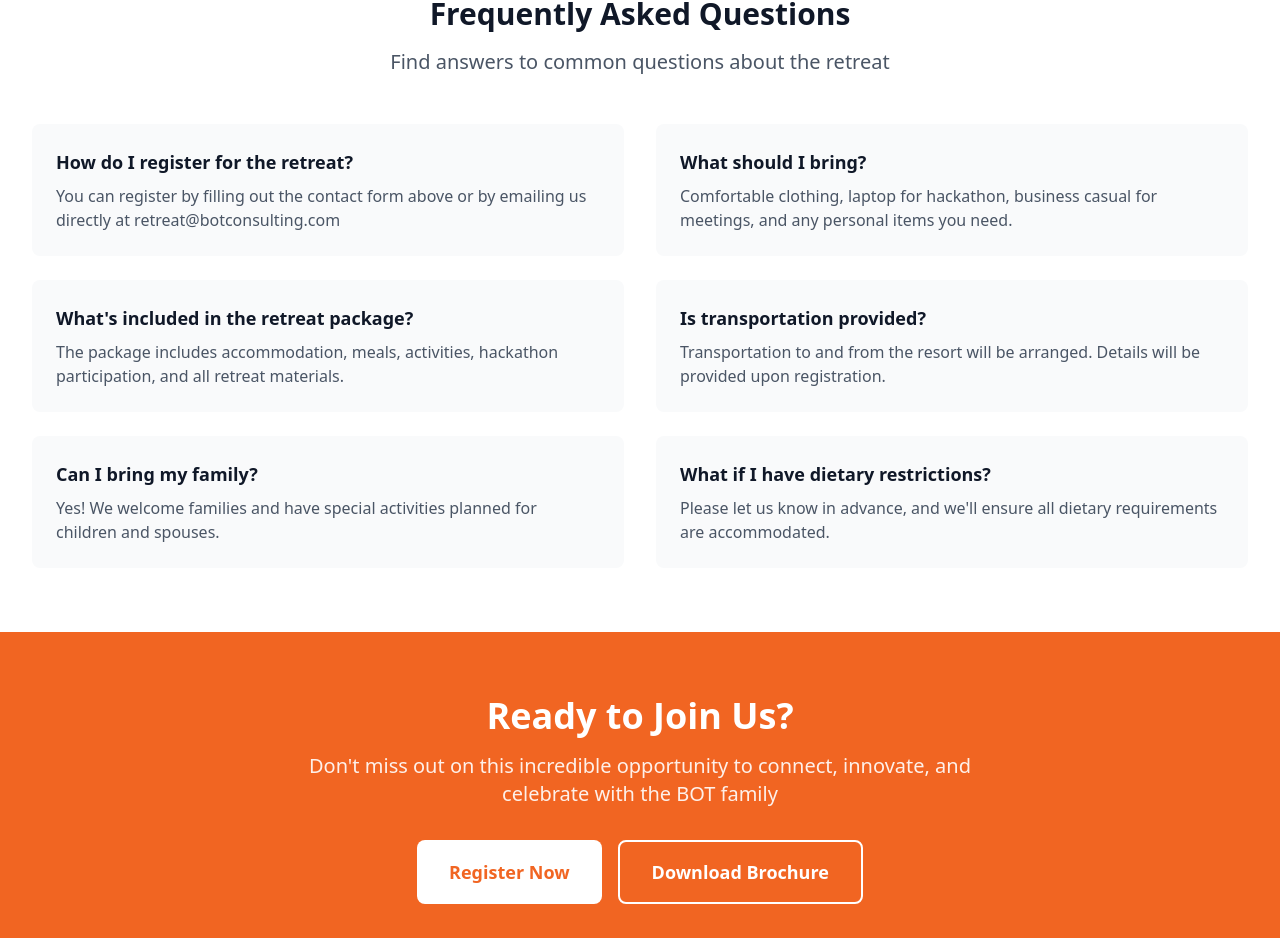
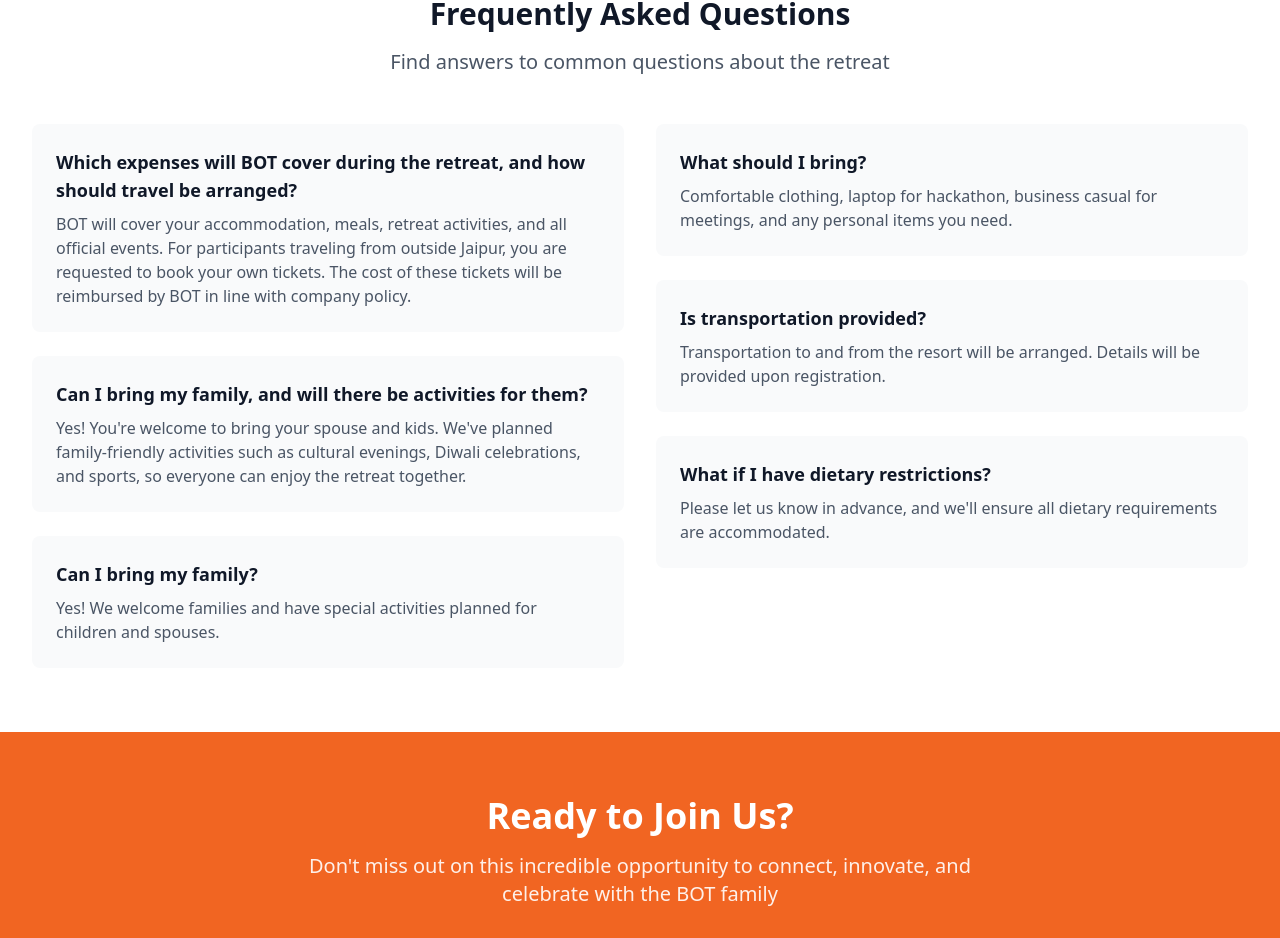
Before and after one commit to theharshdadhich/retreat, a Next.js app: page /contact in a window 1280 px wide. Shown: the part 1708-2646 px from the top of the page. Built offline with nearby package versions, Linux system fonts and the light colour scheme; a web font is replaced by a local one.

Commit message:
updated FAQ section

```diff
--- a/src/app/contact/page.tsx
+++ b/src/app/contact/page.tsx
@@ -345,16 +345,16 @@ export default function Contact() {
           <div className="grid md:grid-cols-2 gap-8">
             <div className="space-y-6">
               <div className="bg-gray-50 rounded-lg p-6">
-                <h3 className="text-lg font-semibold text-gray-900 mb-2">How do I register for the retreat?</h3>
+                <h3 className="text-lg font-semibold text-gray-900 mb-2">Which expenses will BOT cover during the retreat, and how should travel be arranged?</h3>
                 <p className="text-gray-600">
-                  You can register by filling out the contact form above or by emailing us directly at retreat@botconsulting.com
+                  BOT will cover your accommodation, meals, retreat activities, and all official events. For participants traveling from outside Jaipur, you are requested to book your own tickets. The cost of these tickets will be reimbursed by BOT in line with company policy.
                 </p>
               </div>
 
               <div className="bg-gray-50 rounded-lg p-6">
-                <h3 className="text-lg font-semibold text-gray-900 mb-2">What&apos;s included in the retreat package?</h3>
+                <h3 className="text-lg font-semibold text-gray-900 mb-2">Can I bring my family, and will there be activities for them?</h3>
                 <p className="text-gray-600">
-                  The package includes accommodation, meals, activities, hackathon participation, and all retreat materials.
+                Yes! You&apos;re welcome to bring your spouse and kids. We&apos;ve planned family-friendly activities such as cultural evenings, Diwali celebrations, and sports, so everyone can enjoy the retreat together.
                 </p>
               </div>
 
```
